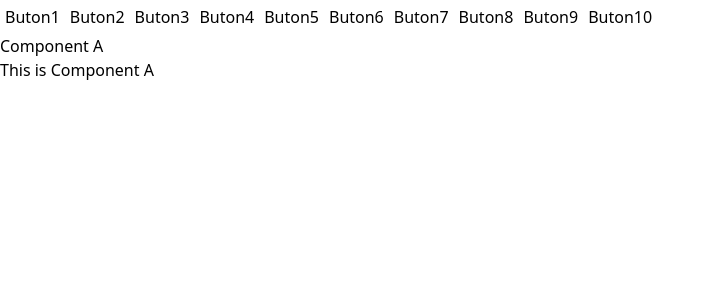
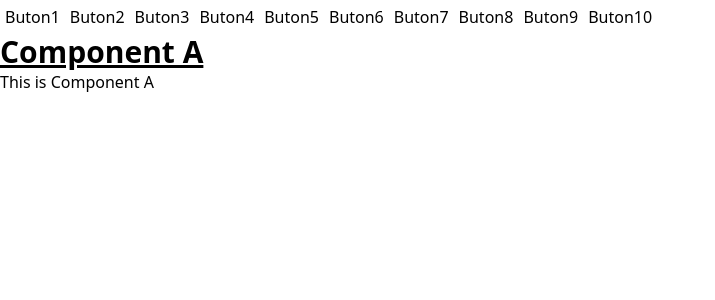
Before and after one commit to eynsmre/nb-clone-web, a Nuxt app: page / in a window 1280 px wide. Both pictures are taken after a click on the button "Buton1". Shown: the top 300 px of the page, without its empty margins (0-715 px from the left). Built offline with nearby package versions, Linux system fonts and the light colour scheme.

Commit message:
Tailwind düzenleme

```diff
--- a/components/ComponentA.vue
+++ b/components/ComponentA.vue
@@ -1,6 +1,6 @@
 <template>
   <div>
-    <h2>Component A</h2>
+    <h2 class="text-3xl font-bold underline">Component A</h2>
     <p>This is Component A</p>
   </div>
 </template>
--- a/tailwind.config.js
+++ b/tailwind.config.js
@@ -1,5 +1,5 @@
 /** @type {import('tailwindcss').Config} */
-export default {
+module.exports = {
   content: [
     "./components/**/*.{js,vue,ts}",
     "./layouts/**/*.vue",
```
